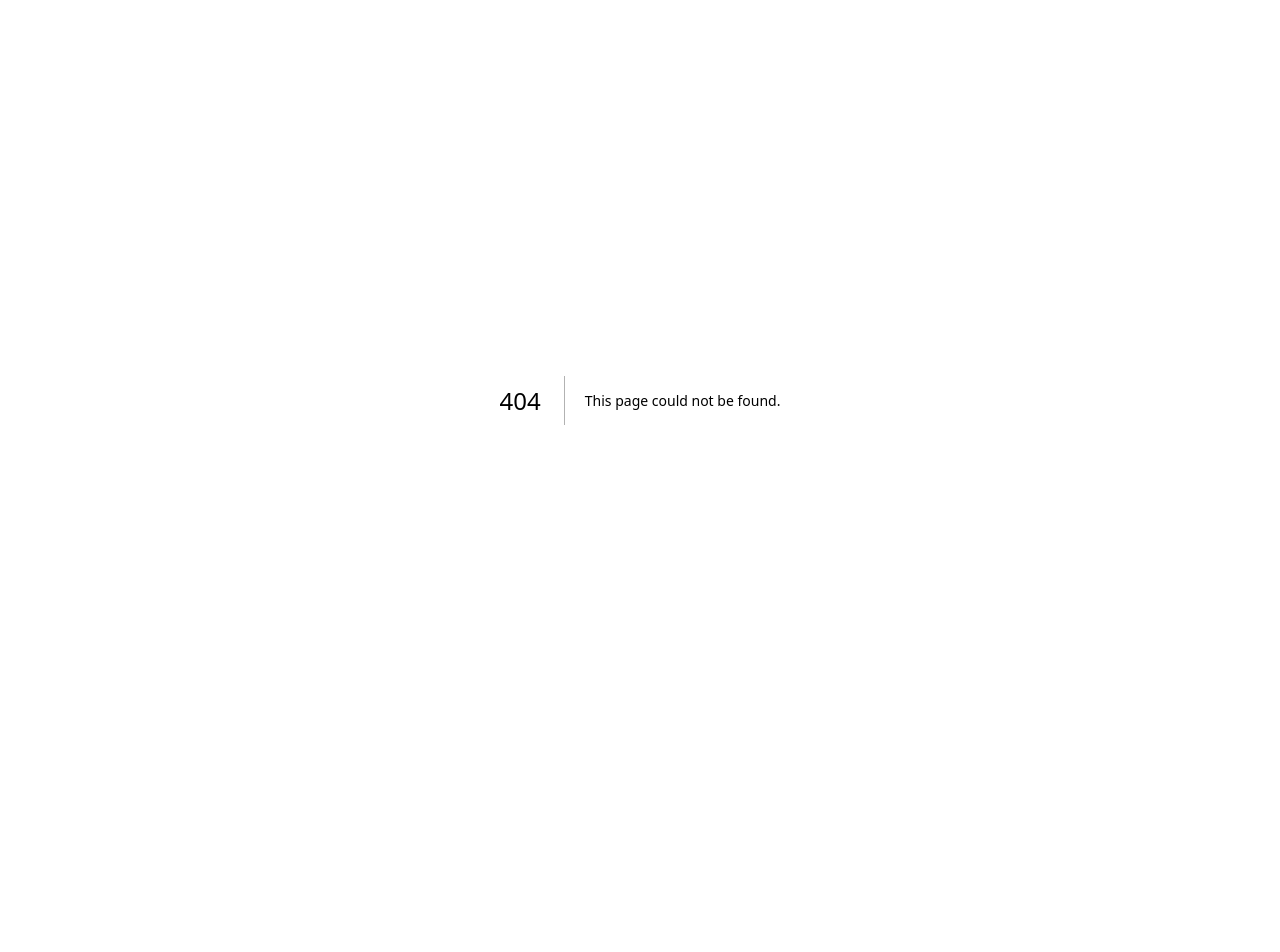
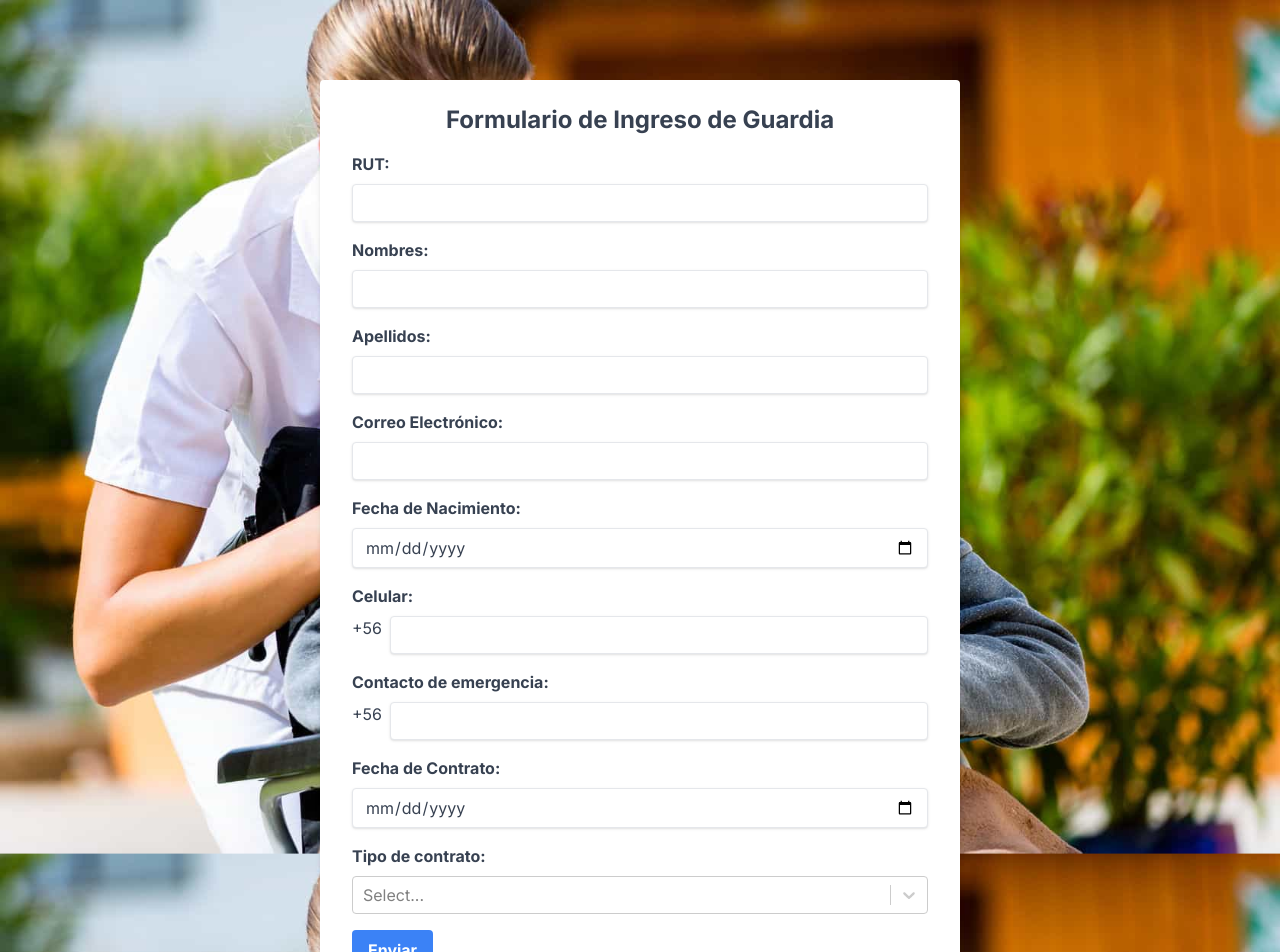
Before and after one commit to thylacole0/proyecto-flr-next, a Next.js app in the folder cliente/: page /form_guardia in a window 1280 px wide. Before the commit this address had no page. Shown: the top 952 px of the page. Before the commit the page ends 800 px from the top, so only its background shows below. Built offline with nearby package versions, Linux system fonts and the light colour scheme.

Commit message:
Formulario Guardia

```diff
--- /dev/null
+++ b/cliente/app/form_guardia/page.js
@@ -0,0 +1,159 @@
+"use client";
+import React, { useState, useEffect } from 'react';
+import { useRouter } from 'next/navigation';
+import Link from 'next/link';
+import 'tailwindcss/tailwind.css';
+import Select from 'react-select';
+
+const GuardiaForm = () => {
+    const [rutGuard, setRutGuard] = useState('');
+    const [nombresGuard, setNombresGuard] = useState('');
+    const [apellidosGuard, setApellidosGuard] = useState('');
+    const [correoGuard, setCorreoGuard] = useState('');
+    const [fechaNacimientoGuard, setFechaNacimientoGuard] = useState('');
+    const [celGuardia, setCelGuardia] = useState('');
+    const [celauxGuardia, setCelauxGuardia] = useState('');
+    const [errorCelular, setErrorCelular] = useState('');
+    const [fechaContratoGuard, setFechaContratoGuard] = useState('');
+    const [contratoGuard, setContratoGuard] = useState('');
+    // const [fotoGuard, setFotoGuard] = useState('');
+
+    const handleSubmit = (event) => {
+        event.preventDefault();
+        // Handle form submission here
+        if (celGuardia.length === 9) {
+            // El número de celular es válido, puedes continuar con el envío del formulario
+            setErrorCelular('');
+            // Aquí puedes realizar otras acciones como enviar los datos al servidor
+        } else {
+            // El número de celular no es válido, muestra un mensaje de error
+            setErrorCelular('El número de celular debe tener 9 dígitos');
+        }
+        if (celauxGuardia.length === 9) {
+            // El número de celular es válido, puedes continuar con el envío del formulario
+            setErrorCelular('');
+            // Aquí puedes realizar otras acciones como enviar los datos al servidor
+        } else {
+            // El número de celular no es válido, muestra un mensaje de error
+            setErrorCelular('El número de celular debe tener 9 dígitos');
+        }
+
+    };
+
+    const customStyles = {
+        control: (provided) => ({
+          ...provided,
+          color: 'blue', // Cambia el color del texto seleccionado
+        }),
+        option: (provided) => ({
+          ...provided,
+          color: 'black', // Cambia el color del texto en el menú desplegable
+        }),
+    };
+
+    const opcionesContrato = [
+        { value: 'Completo', label: 'Completo' },
+        { value: 'Part-Time', label: 'Part-Time' },
+    ];
+
+    const handleChangeContrato = (selectedOption) => {
+        setContratoGuard(selectedOption);
+    };
+
+    const handleChangeCelular = (e) => {
+        const valor = e.target.value;
+
+        if (valor.length <= 9) {
+            setCelGuardia(valor);
+        } else {
+        // Si supera 9 dígitos, establece un mensaje de error
+            setErrorCelular('El número de celular no debe exceder los 9 dígitos');
+        }
+    };
+
+    const handleChangeCelularAux = (e) => {
+        const valor = e.target.value;
+
+        if (valor.length <= 9) {
+            setCelauxGuardia(valor);
+        } else {
+        // Si supera 9 dígitos, establece un mensaje de error
+            setErrorCelular('El número de celular no debe exceder los 9 dígitos');
+        }
+    };
+
+    const handleChangeCorreo = (e) => {
+        const valor = e.target.value;
+        setCorreoGuard(valor);
+    };
+
+    return (
+        <div className="container flex mt-20 justify-center items-center">
+            <form onSubmit={handleSubmit} className="bg-white shadow-md rounded px-8 pt-6 pb-8 mb-4 w-1/2">
+                <h2 className="text-2xl font-bold mb-4 text-gray-700 text-center">Formulario de Ingreso de Guardia</h2>
+                <div className="mb-4">
+                    <label htmlFor="rutGuard" className="block text-gray-700 font-bold mb-2">RUT:</label>
+                    <input type="text" id="rutGuard" name="rutGuard" value={rutGuard} onChange={(e) => setRutGuard(e.target.value)} required className="shadow appearance-none border rounded w-full py-2 px-3 text-gray-700 leading-tight focus:outline-none focus:shadow-outline" />
+                </div>
+
+                <div className="mb-4">
+                    <label htmlFor="nombresGuard" className="block text-gray-700 font-bold mb-2">Nombres:</label>
+                    <input type="text" id="nombresGuard" name="nombresGuard" value={nombresGuard} onChange={(e) => setNombresGuard(e.target.value)} required className="shadow appearance-none border rounded w-full py-2 px-3 text-gray-700 leading-tight focus:outline-none focus:shadow-outline" />
+                </div>
+
+                <div className="mb-4">
+                    <label htmlFor="apellidosGuard" className="block text-gray-700 font-bold mb-2">Apellidos:</label>
+                    <input type="text" id="apellidosGuard" name="apellidosGuard" value={apellidosGuard} onChange={(e) => setApellidosGuard(e.target.value)} required className="shadow appearance-none border rounded w-full py-2 px-3 text-gray-700 leading-tight focus:outline-none focus:shadow-outline" />
+                </div>
+
+                <div className="mb-4">
+                    <label htmlFor="correoGuard" className="block text-gray-700 font-bold mb-2">Correo Electrónico:</label>
+                    <input type="email" id="correoGuard" name="correoGuard" value={correoGuard} onChange={handleChangeCorreo} required className="shadow appearance-none border rounded w-full py-2 px-3 text-gray-700 leading-tight focus:outline-none focus:shadow-outline"/>
+                </div>
+
+                <div className="mb-4">
+                    <label htmlFor="fechaNacimientoGuard" className="block text-gray-700 font-bold mb-2">Fecha de Nacimiento:</label>
+                    <input type="date" id="fechaNacimientoGuard" name="fechaNacimientoGuard" value={fechaNacimientoGuard} onChange={(e) => setFechaNacimientoGuard(e.target.value)} required className="shadow appearance-none border rounded w-full py-2 px-3 text-gray-700 leading-tight focus:outline-none focus:shadow-outline" />
+                </div>
+
+                <div className="mb-4">
+                    <label htmlFor="celGuardia" className="block text-gray-700 font-bold mb-2">Celular:</label>
+                    <div className="flex">
+                        <span className="text-gray-700 mr-2">+56</span>
+                        <input type="number" id="celGuardia" name="celGuardia" value={celGuardia} onChange={handleChangeCelular} required className="shadow appearance-none border rounded w-full py-2 px-3 text-gray-700 leading-tight focus:outline-none focus:shadow-outline"/>
+                    </div>
+                </div>
+
+                <div className="mb-4">
+                    <label htmlFor="celauxGuardia" className="block text-gray-700 font-bold mb-2">Contacto de emergencia:</label>
+                    <div className="flex">
+                        <span className="text-gray-700 mr-2">+56</span>
+                        <input type="number" id="celauxGuardia" name="celauxGuardia" value={celauxGuardia} onChange={handleChangeCelularAux} required className="shadow appearance-none border rounded w-full py-2 px-3 text-gray-700 leading-tight focus:outline-none focus:shadow-outline"/>
+                    </div>
+                </div>
+
+                <div className="mb-4">
+                    <label htmlFor="fechaContratoGuard" className="block text-gray-700 font-bold mb-2">Fecha de Contrato:</label>
+                    <input type="date" id="fechaContratoGuard" name="fechaContratoGuard" value={fechaContratoGuard} onChange={(e) => setFechaContratoGuard(e.target.value)} required className="shadow appearance-none border rounded w-full py-2 px-3 text-gray-700 leading-tight focus:outline-none focus:shadow-outline" />
+                </div>
+
+                <div className="mb-4">
+                    <label htmlFor="contratoGuard" className="block text-gray-700 font-bold mb-2">Tipo de contrato:</label>
+                    <Select id="contratoGuard" name="contratoGuard" value={contratoGuard} onChange={handleChangeContrato} options={opcionesContrato} styles={customStyles} isClearable />
+                </div>
+
+                {/* <div className="mb-4">
+                    <label htmlFor="fotoGuard" className="block text-gray-700 font-bold mb-2">Foto</label>
+                    <input type="file" id="fotoGuard" name="fotoGuard" accept="image/*"  onChange={(e) => setFotoGuard(e.target.files[0])} required className="shadow appearance-none border rounded w-full py-2 px-3 text-gray-700 leading-tight focus:outline-none focus:shadow-outline"/>
+                </div> */}
+
+                {errorCelular && <p className="text-red-500 text-sm">{errorCelular}</p>}
+                <div className="flex items-center justify-between">
+                    <input type="submit" value="Enviar" className="bg-blue-500 hover:bg-blue-700 text-white font-bold py-2 px-4 rounded focus:outline-none focus:shadow-outline" />
+                </div>
+
+            </form>
+        </div>
+    );
+};
+export default GuardiaForm;
--- a/cliente/app/form_residente/page.js
+++ b/cliente/app/form_residente/page.js
@@ -117,8 +117,8 @@ const ResidenteForm = () => {
                 </div>
 
                 <div className="mb-4">
-                    <label htmlFor="fecha_nacimiento" className="block text-gray-700 font-bold mb-2">Fecha de Nacimiento:</label>
-                    <input type="date" id="fecha_nacimiento" name="fecha_nacimiento" value={fechaNacimiento} onChange={(e) => setFechaNacimiento(e.target.value)} required className="shadow appearance-none border rounded w-full py-2 px-3 text-gray-700 leading-tight focus:outline-none focus:shadow-outline" />
+                    <label htmlFor="fechaNacimiento" className="block text-gray-700 font-bold mb-2">Fecha de Nacimiento:</label>
+                    <input type="date" id="fechaNacimiento" name="fechaNacimiento" value={fechaNacimiento} onChange={(e) => setFechaNacimiento(e.target.value)} required className="shadow appearance-none border rounded w-full py-2 px-3 text-gray-700 leading-tight focus:outline-none focus:shadow-outline" />
                 </div>
 
                 <div className="mb-4">
```
